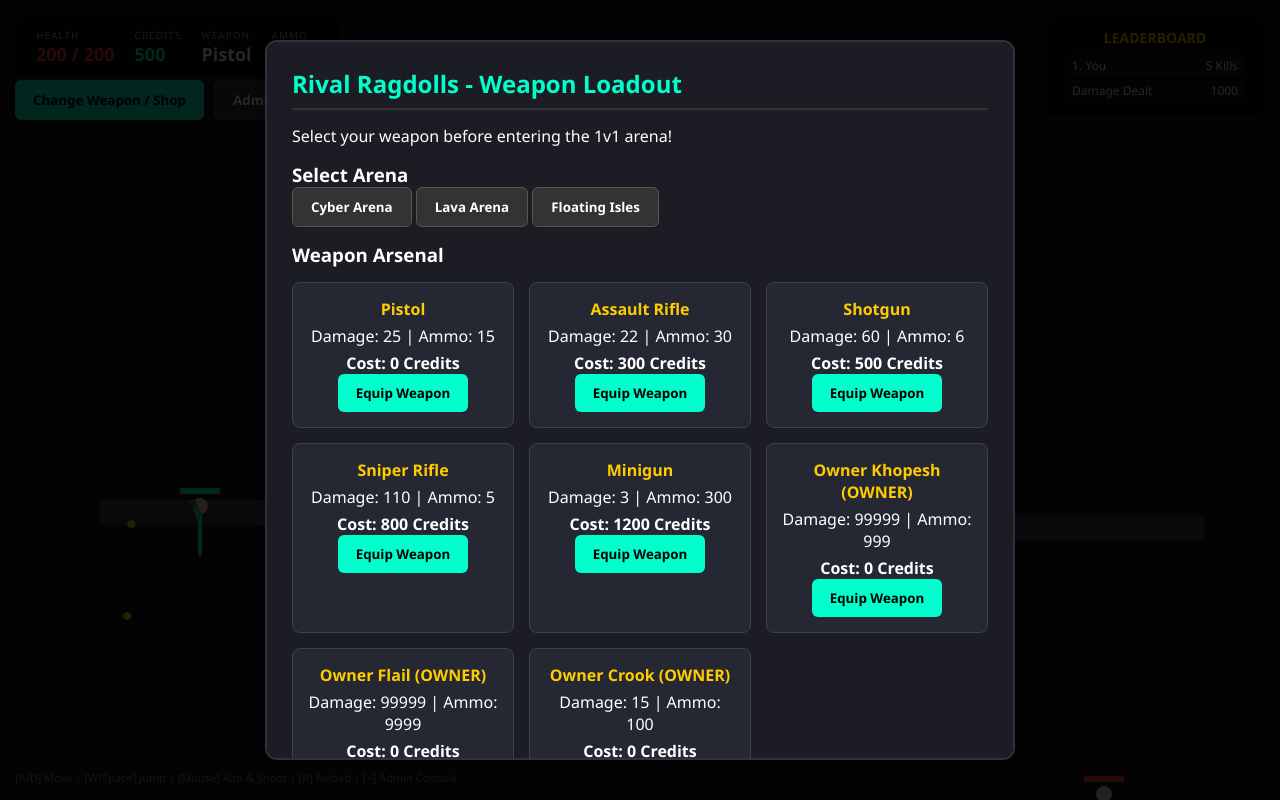
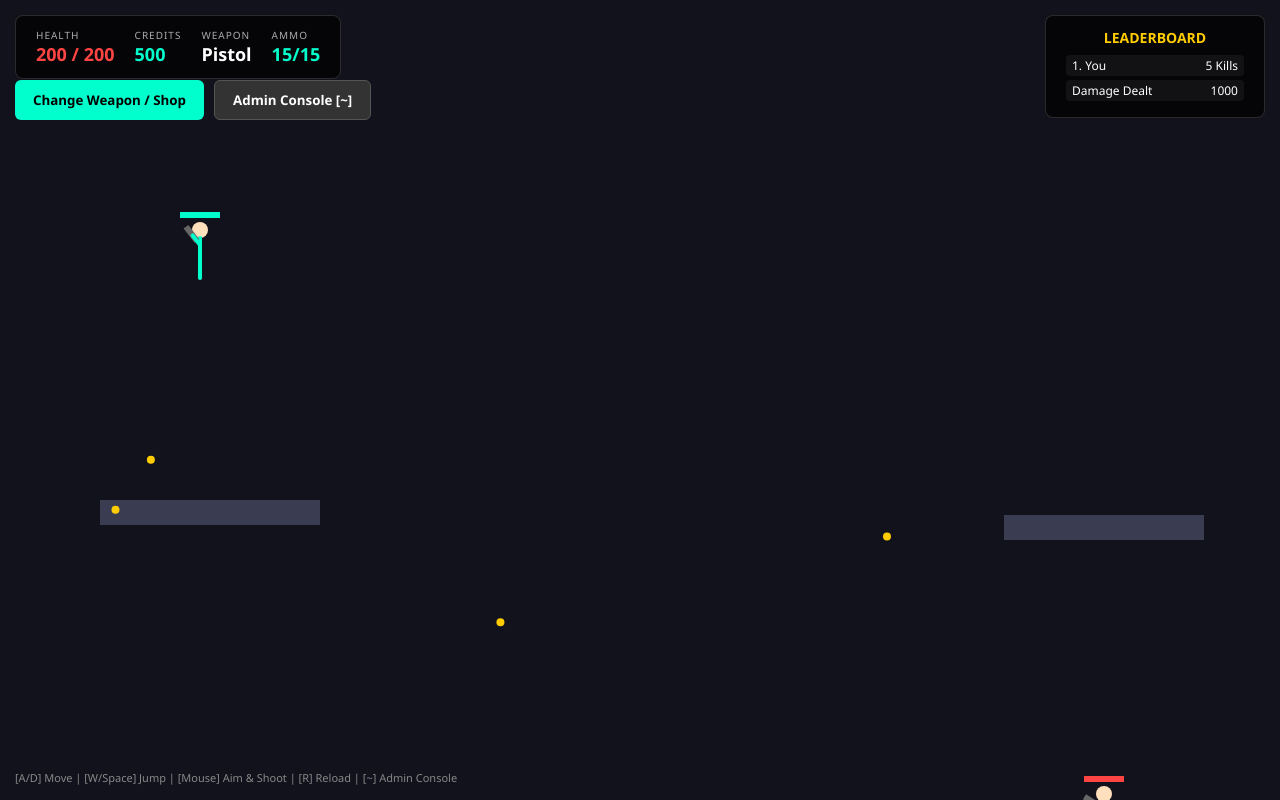
Before and after one commit to wcmoyer/nova-wars, a plain HTML site: page index.html in a window 1280 px wide. Drawn offline with Linux system fonts and the light colour scheme.

Commit message:
Update index.html

```diff
--- a/index.html
+++ b/index.html
@@ -3,7 +3,7 @@
 <head>
   <meta charset="UTF-8">
   <meta name="viewport" content="width=device-width, initial-scale=1.0">
-  <title>Rival Ragdolls - 1v1 Arena Shooter</title>
+  <title>-NOVA WARS - 1v1 Arena Shooter</title>
   <style>
     * { box-sizing: border-box; margin: 0; padding: 0; user-select: none; font-family: 'Segoe UI', Tahoma, Geneva, Verdana, sans-serif; }
     body, html { width: 100%; height: 100%; overflow: hidden; background: #111; color: #fff; }
@@ -79,7 +79,7 @@
   </div>
 
   <!-- Main Menu / Shop Modal -->
-  <div id="menuModal" class="modal">
+  <div id="menuModal" class="modal" style="display:none;">
     <div class="modal-content">
       <h2>Rival Ragdolls - Weapon Loadout</h2>
       <p>Select your weapon before entering the 1v1 arena!</p>
@@ -302,11 +302,12 @@ class Character {
         updateLeaderboard();
         spawnNextOpponent();
       } else {
-        // Player Defeated -> Return to Weapon Loadout Menu
-        alert("You were defeated! Return to weapon selection.");
-        this.health = 200;
-        this.x = 200; this.y = 200;
-        toggleMenu(true);
+        // Player Defeated -> Instantly Respawn in Place (No Menu)
+        this.health = this.maxHealth;
+        this.x = 200;
+        this.y = 200;
+        this.vx = 0;
+        this.vy = 0;
       }
     }
   }
```
